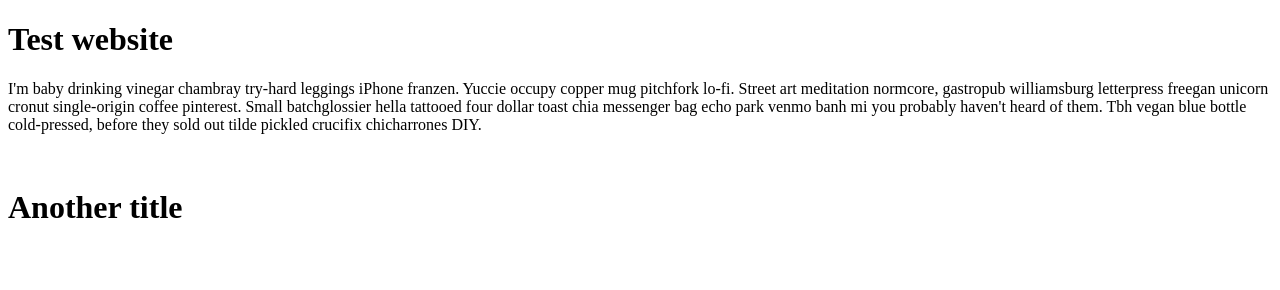
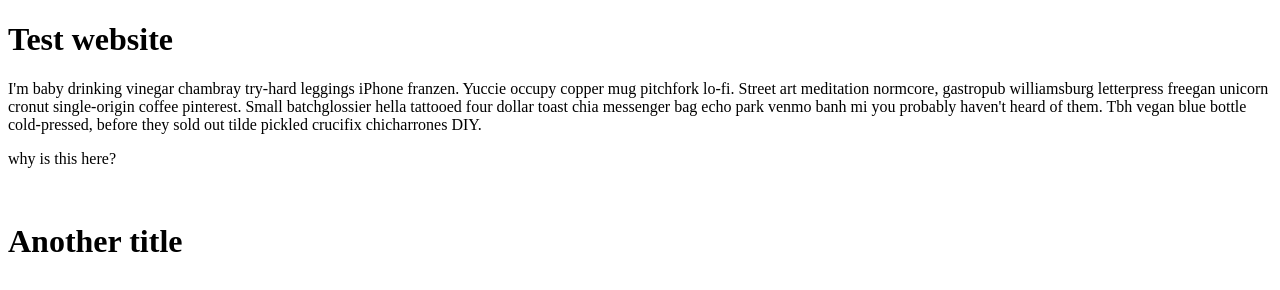
Before and after one commit to jonesdk1522/resume, a plain HTML site: page index.html in a window 1280 px wide. Drawn offline with Linux system fonts and the light colour scheme.

Commit message:
testing again

```diff
--- a/index.html
+++ b/index.html
@@ -13,7 +13,7 @@
     batchglossier hella tattooed four dollar toast chia messenger bag echo park venmo banh mi you probably haven't heard of them. Tbh vegan blue bottle cold-pressed, before they sold out tilde pickled crucifix chicharrones DIY.
 
   </p>
-
+  <p>why is this here?</p>
   <br>
 
   <h1>Another title</h1>
```
